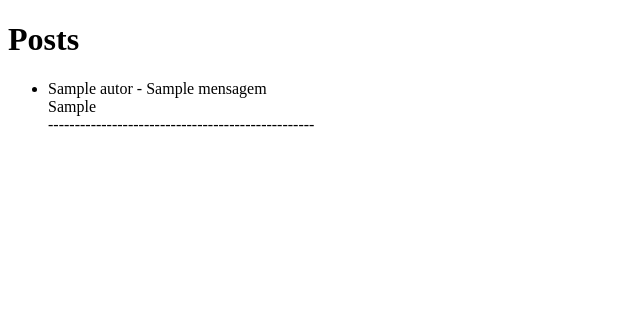
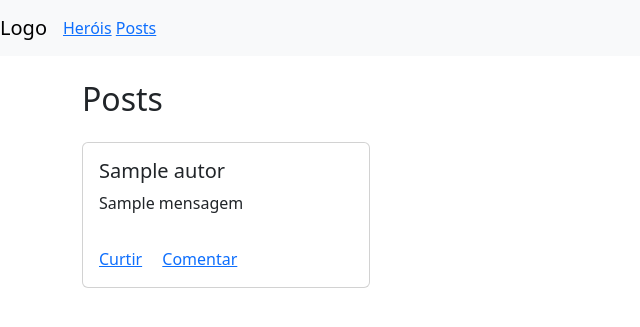
Before and after one commit to pe-odake/SuperBook, a Django app: template posts/templates/posts/lista_posts.html in a window 1280 px wide. Shown: the top 327 px of the page, without its empty margins (0-640 px from the left). Run offline with Django 3.2, Linux system fonts and the light colour scheme; the template is opened without the code that fills it: most values are stand-ins (such as "Sample title", 1, 10 or a date in 2020).

Commit message:
templates com bootstrap de heroes e post, com link da navbar feitas

```diff
--- a/heroes/urls.py
+++ b/heroes/urls.py
@@ -1,9 +1,10 @@
 from django.urls import path
 from . import views
+from .views import Home
 
 
 urlpatterns = [
-    path('', views.home, name='home'),
+    path('', Home.as_view(), name='home'),
     path('hello/', views.hello_heroes, name='hello_heroes'),
     path('lista/', views.lista_herois, name='lista_heroes'),
     path('cbv-lista/', views.HeroListView.as_view(), name='cbv_lista_herois'),
--- a/posts/templates/posts/lista_posts.html
+++ b/posts/templates/posts/lista_posts.html
@@ -1,17 +1,22 @@
-<!DOCTYPE html>
-<html>
-<head>
-    <title>Lista de Posts dos Heróis</title>
-</head>
-<body>
-    <h1>Posts</h1>
-    <ul>
-        {% for post in posts %}
-        <li>{{ post.autor }} - {{ post.mensagem }}</li>
-        {{ post.criado_em }}
-        <br>--------------------------------------------------</br>
-        <br>
-        {% endfor %}
-    </ul>
-</body>
-</html>
+{% extends 'base.html' %}
+
+{% block title %}Lista de Heróis{% endblock %}
+
+{% block content %}
+<h2 class="mb-4">Posts</h2>
+{% for post in posts %}
+<div class="container-cards">
+    <div class="card" style="width: 18rem;">
+        <div class="card-body">
+            <h5 class="card-title">{{ post.autor }}</h5>
+            <p class="card-text">{{ post.mensagem }}</p>
+        </div>
+        <div class="card-body">
+            <a href="#" class="card-link">Curtir</a>
+            <a href="#" class="card-link">Comentar</a>
+        </div>
+    </div>
+</div>
+{% endfor %}
+
+{% endblock %}
--- a/superbook/settings.py
+++ b/superbook/settings.py
@@ -57,7 +57,7 @@ ROOT_URLCONF = 'superbook.urls'
 TEMPLATES = [
     {
         'BACKEND': 'django.template.backends.django.DjangoTemplates',
-        'DIRS': [],
+        'DIRS': [BASE_DIR/"templates"],
         'APP_DIRS': True,
         'OPTIONS': {
             'context_processors': [
--- a/superbook/urls.py
+++ b/superbook/urls.py
@@ -5,4 +5,5 @@ urlpatterns = [
     path('admin/', admin.site.urls),
     path('heroes/', include('heroes.urls')),
     path('posts/', include('posts.urls')),
+    path('', include('heroes.urls')),
 ]
--- /dev/null
+++ b/templates/base.html
@@ -0,0 +1,36 @@
+{% load static %}
+<!DOCTYPE html>
+<html>
+
+<head>
+  <title>{% block title %}SuperBook{% endblock %}</title>
+
+  <!-- Bootstrap 5 CSS via CDN -->
+  <link href="https://cdn.jsdelivr.net/npm/bootstrap@5.3.3/dist/css/bootstrap.min.css" rel="stylesheet">
+</head>
+
+<body>
+  <header>
+    <nav class="navbar navbar-expand-lg navbar-light bg-light">
+      <a class="navbar-brand" href="{% url 'home' %}">Logo</a>
+      <button class="navbar-toggler" type="button" data-toggle="collapse" data-target="#navbarNav"
+        aria-controls="navbarNav" aria-expanded="false" aria-label="Toggle navigation">
+        <span class="navbar-toggler-icon"></span>
+      </button>
+      <div class="collapse navbar-collapse" id="navbarNav">
+        {% include "partials/menu.html" %}
+      </div>
+    </nav>
+  </header>
+
+  <!-- Conteúdo dinâmico -->
+  <main class="container mt-4">
+    {% block content %}{% endblock %}
+  </main>
+
+  <!-- Bootstrap 5 JS via CDN -->
+  <script src="https://cdn.jsdelivr.net/npm/bootstrap@5.3.3/dist/js/bootstrap.bundle.min.js"></script>
+
+</body>
+
+</html>
```
Also changed, not shown: heroes/templates/base.html (deleted, +0 -17 lines), heroes/templates/heroes/lista_herois.html (+14 -14 lines), heroes/views.py (+4 -4 lines), templates/partials/menu.html (renamed from heroes/templates/partials/menu.html).
